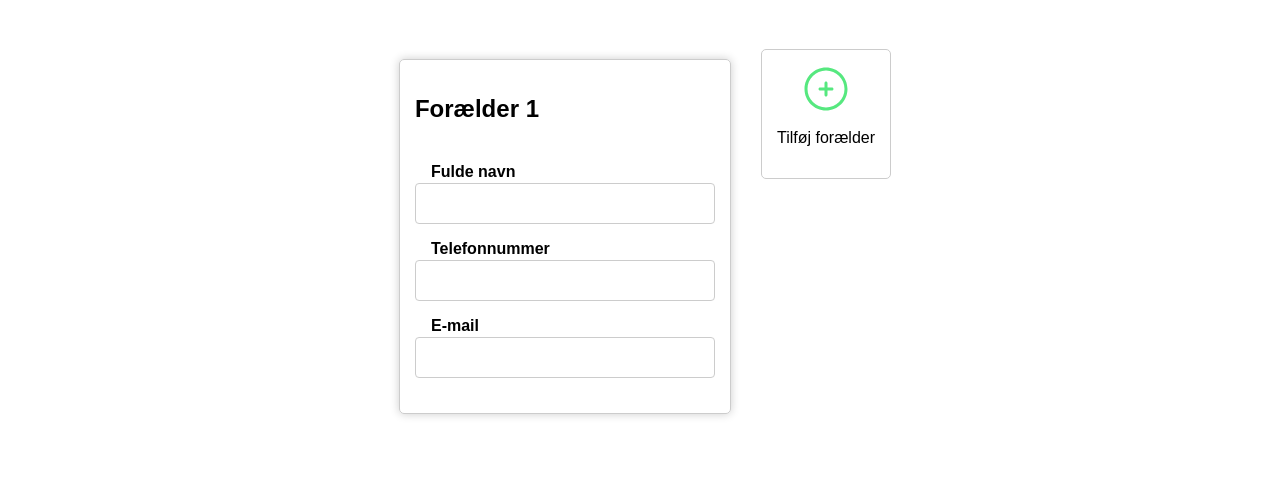
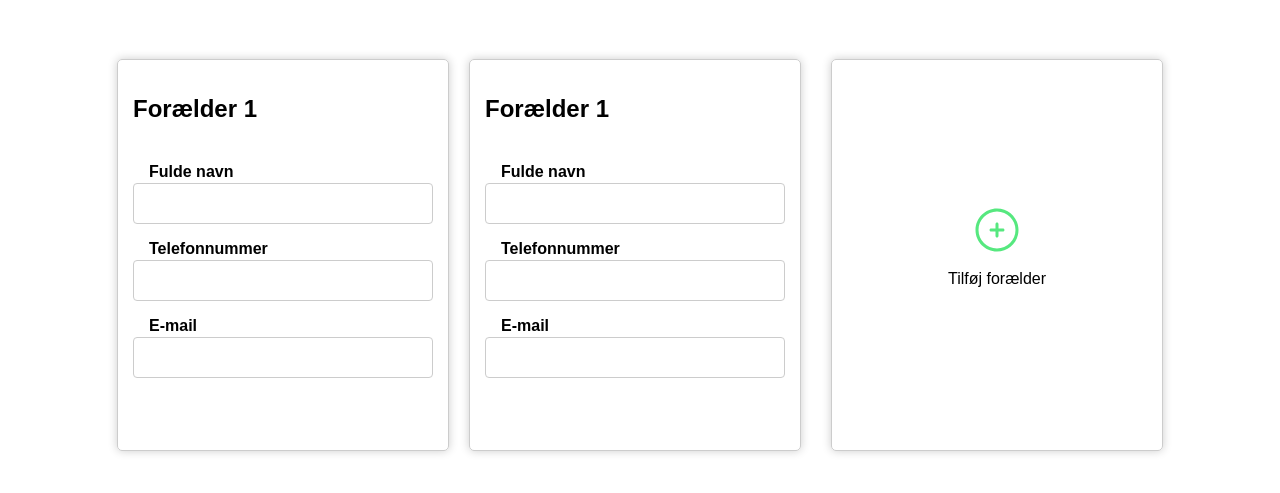
Before and after one commit to mikkelon/quickcheck-olf, a website: page client/src/createParent/index.html in a window 1280 px wide. Both pictures are taken after a click on the element "Tilføj forælder". Shown: the part 135-628 px from the top of the page. Drawn offline with Linux system fonts and the light colour scheme; a web font is replaced by a local one.

Commit message:
forældre

```diff
--- a/client/package.json
+++ b/client/package.json
@@ -2,6 +2,7 @@
   "name": "client",
   "version": "1.0.0",
   "description": "",
+  "type": "module",
   "main": "index.js",
   "scripts": {
     "test": "echo \"Error: no test specified\" && exit 1"
--- a/client/src/createParent/app.js
+++ /dev/null
@@ -1,37 +0,0 @@
-const createBtnContainer = document.getElementById('createBtn');
-const parentsContainer = document.getElementById('other-parents');
-
-var parentsFile = 'components/parent.html';
-var createBtnFile = 'components/createButton.html';
-
-function loadNewParent() {
-    fetch(parentsFile).then((response) => response.text()).then(function (html) {
-        parentsContainer.innerHTML += html;
-    });
-
-    fetch(createBtnFile).then((response) => response.text())
-        .then(function (html) {
-            createCreateBtn(html);
-        });
-}
-
-function createCreateBtn(html) {
-    createBtnContainer.innerHTML = html;
-
-    const createBtn = document.getElementById('create');
-
-    createBtn.addEventListener('click', () => {
-        loadNewParent();
-    });
-}
-
-fetch(parentsFile).then((response) => response.text())
-    .then(function (html) {
-        document.getElementById('parentForms').innerHTML += html;
-    });
-
-
-fetch(createBtnFile).then((response) => response.text())
-    .then(function (html) {
-        createCreateBtn(html);
-    });
--- a/client/src/createParent/components/createButton.html
+++ b/client/src/createParent/components/createButton.html
@@ -1,4 +1,4 @@
-<div id="create">
+<div id="create" class="container">
     <!-- Plus Icon  -->
     <svg width="48px" height="48px" viewBox="0 0 24 24" fill="none" xmlns="http://www.w3.org/2000/svg">
         <path
--- a/client/src/createParent/components/parent.html
+++ b/client/src/createParent/components/parent.html
@@ -1,4 +1,4 @@
-<div class="parent">
+<div class="container">
     <h2>Forælder 1</h2>
     <div class="forms-container">
         <div class="form-container">
--- a/client/src/createParent/index.html
+++ b/client/src/createParent/index.html
@@ -10,7 +10,7 @@
     <link rel="stylesheet" href="styles.css">
     <link rel='stylesheet' href='../global.styles.css' />
     <link href='https://fonts.googleapis.com/css?family=Playpen+Sans' rel='stylesheet'>
-    <script defer src="app.js"></script>
+    <script type="module" src="javascript/gui.js" defer></script>
     <title>Opret Forældre</title>
 </head>
 
@@ -31,12 +31,10 @@
 
     <h1>Opret Forældre</h1>
 
-    <div class="container">
-        <div class="parents">
-            <div id="parentForms"></div>
-            <div id="other-parents"></div>
+    <div class="parents-section">
+        <div id="parents">
         </div>
-        <div id="createBtn" />
+        <!-- <div id="createBtn" /> -->
     </div>
 </body>
 </html>
--- /dev/null
+++ b/client/src/createParent/javascript/gui.js
@@ -0,0 +1,51 @@
+const createBtnContainer = document.getElementById('createBtn');
+const parentsContainer = document.getElementById('parents');
+
+var parentsFile = 'components/parent.html';
+var createBtnFile = 'components/createButton.html';
+
+var forms = 1;
+
+function loadParents() {
+    parentsContainer.innerHTML = '';
+
+    fetch(parentsFile).then((response) => response.text())
+        .then(function (html) {
+            for(let i = 0; i < forms; i++){
+                parentsContainer.innerHTML += html;
+            }
+        });
+
+    fetch(createBtnFile).then((response) => response.text())
+        .then(function (html) {
+            createCreateBtn(html);
+        });
+}
+
+function createCreateBtn(html) {
+    parentsContainer.innerHTML +=  html;
+
+    const createBtn = document.getElementById('create');
+
+    createBtn.addEventListener('click', () => {
+        loadParents();
+        forms++;
+
+        if (forms == (4 - 1)) {
+            createBtnContainer.innerHTML = '';
+        }
+    });
+}
+
+loadParents();
+
+// fetch(parentsFile).then((response) => response.text())
+//     .then(function (html) {
+//         document.getElementById('parentForms').innerHTML += html;
+//     });
+
+
+// fetch(createBtnFile).then((response) => response.text())
+//     .then(function (html) {
+//         createCreateBtn(html);
+//     });
--- a/client/src/createParent/styles.css
+++ b/client/src/createParent/styles.css
@@ -17,40 +17,45 @@ body>h1 {
     text-align: center;
 }
 
-.container {
+.parents-section {
     padding: 30px;
     display: flex;
+    flex-direction: row;
     justify-content: center;
+    align-items: center;
 }
 
-.parents {
+#parents {
     display: flex;
     flex-direction: row;
+    justify-content: center;
+    flex-wrap: wrap;
 }
 
-.parent {
+.container {
     display: flex;
     flex-direction: column;
     margin: 10px;
     padding: 15px;
     border: 1px solid #ccc;
     border-radius: 5px;
+    width: 300px;
+    height: 360px;
     /* shadow */
     box-shadow: 0 0 10px rgba(0, 0, 0, 0.2);
 }
 
-.other-parents {
+/* #other-parents {
     display: flex;
     flex-direction: row;
     justify-content: center;
-}
+    flex-wrap: wrap;
+} */
 
 #create {
-    width: fit-content;
-    height: fit-content;
-    display: grid;
-    /* center content */
-    place-items: center;
+    display: flex;
+    justify-content: center;
+    align-items: center;
     margin-left: 20px;
     /* add border */
     border: 1px solid #ccc;
```
Also changed, not shown: client/src/createParent/javascript/app.js (added, +14 -0 lines).
